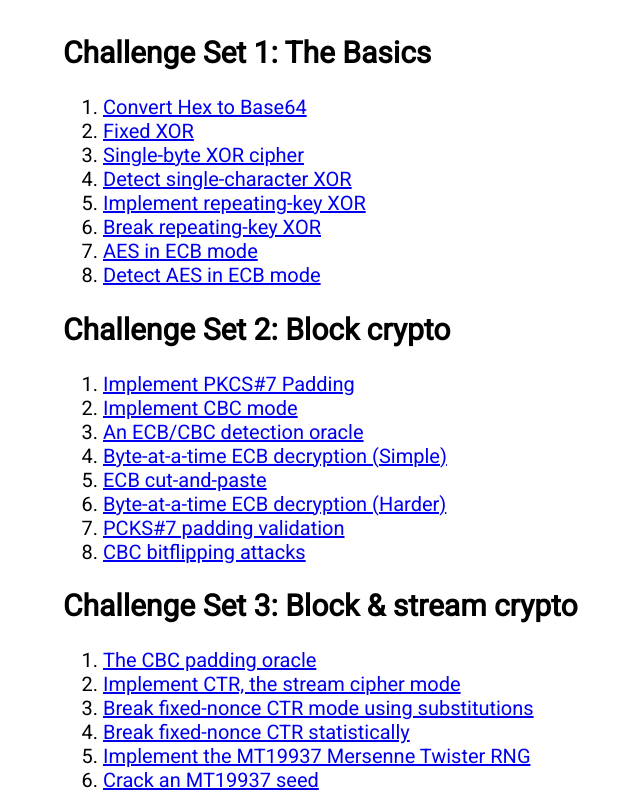
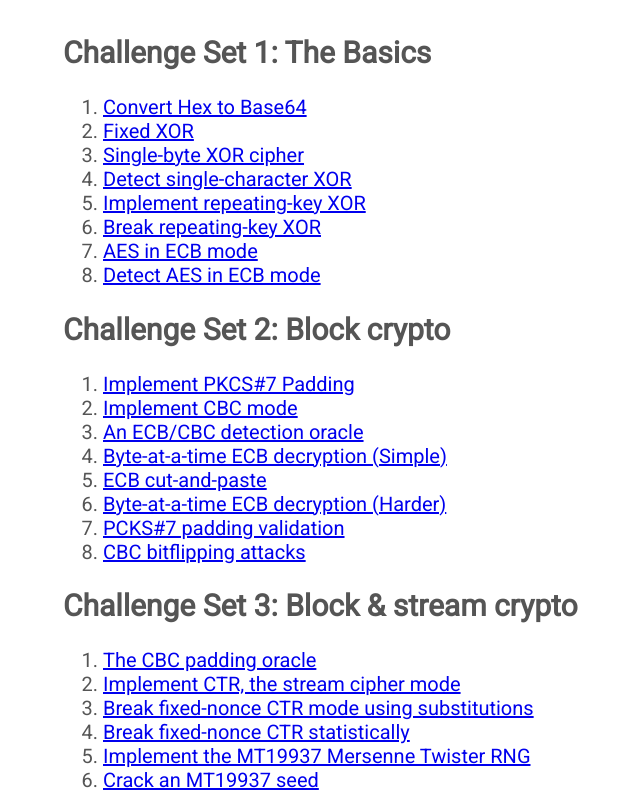
Before and after one commit to mcnichol/cryptopals, a React (Create React App) app: page / in a window 1280 px wide. Shown: the top 793 px of the page, without its empty margins (57-697 px from the left). Built offline with nearby package versions, Linux system fonts and the light colour scheme.

Commit message:
Font styling

```diff
--- a/src/App.css
+++ b/src/App.css
@@ -1,6 +1,7 @@
 body {
   font-family: 'Roboto', sans-serif;
   font-size: 1.25em;
+  color: #555555;
 }
 
 .challenges {
```
